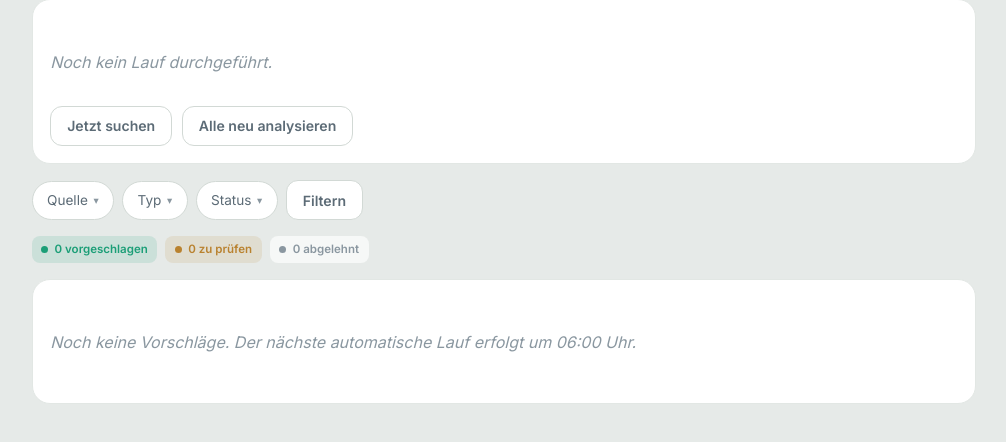
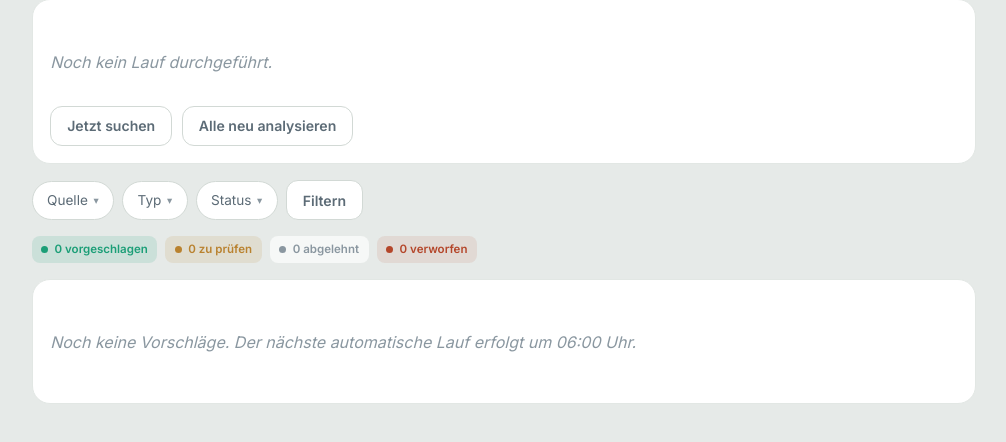
Before and after one commit to lolap92/praemien-tracker, a FastAPI app: page /vorschlaege in a window 1280 px wide. Shown: the part 119-561 px from the top of the page, without its empty margins (136-1142 px from the left). Run offline with FastAPI, Linux system fonts and the light colour scheme; data that the repository does not hold is empty.

Commit message:
Status-Chips klickbar: filtern direkt, vierter Chip "Verworfen"
- Die drei Status-Chips (vorgeschlagen/zu prüfen/abgelehnt) sind jetzt Links
  auf vorschlaege?status=... - Klick filtert direkt auf den jeweiligen
  Status, die passende Sektion (automatisch_abgelehnt/verworfen) klappt
  dabei automatisch auf.
- Neuer vierter Chip "Verworfen" plus neue Option in der Status-Filterleiste
  - vorher gab es keine Möglichkeit, gezielt nach manuell verworfenen
  Vorschlägen zu filtern.
- Zähler-Chips zeigen jetzt immer die Gesamtzahl je Status (respektiert
  Quelle/Typ-Filter, aber nicht den Status-Filter selbst) statt sich beim
  Filtern auf einen anderen Status auf 0 zurückzusetzen.

Co-Authored-By: Claude Sonnet 5 <noreply@anthropic.com>
Claude-Session: https://claude.ai/code/session_01LLiJPKEpvHjscqXUDXTuzG

```diff
--- a/praemien_tracker/app/praemien_tracker/static/css/style.css
+++ b/praemien_tracker/app/praemien_tracker/static/css/style.css
@@ -291,6 +291,18 @@ main {
   padding: 0.3rem 0.6rem;
   border-radius: 8px;
   white-space: nowrap;
+  text-decoration: none;
+}
+
+/* Anklickbare Status-Chips im Vorschläge-Tab (a.chip) filtern beim Klick
+   direkt auf den jeweiligen Status - sichtbares Hover/Focus als Hinweis,
+   dass sie interaktiv sind, im Unterschied zu reinen Anzeige-Chips. */
+a.chip {
+  cursor: pointer;
+}
+a.chip:hover,
+a.chip:focus-visible {
+  filter: brightness(0.94);
 }
 
 .chip::before {
@@ -1405,6 +1417,10 @@ table.lauf-tabelle tr:hover {
   color: var(--ink-faint);
   background: var(--surface-2);
 }
+.chip.status-verworfen {
+  color: var(--danger);
+  background: rgba(180, 70, 42, 0.1);
+}
 
 .tag-vorgeschlagen {
   background: var(--st-done);
--- a/praemien_tracker/app/praemien_tracker/templates/vorschlaege.html
+++ b/praemien_tracker/app/praemien_tracker/templates/vorschlaege.html
@@ -133,19 +133,28 @@
         <input type="checkbox" name="status" value="automatisch_abgelehnt" {{ "checked" if "automatisch_abgelehnt" in filter_status else "" }}>
         Automatisch abgelehnt
       </label>
+      <label>
+        <input type="checkbox" name="status" value="verworfen" {{ "checked" if "verworfen" in filter_status else "" }}>
+        Verworfen
+      </label>
     </div>
   </details>
   <button type="submit" class="secondary">Filtern</button>
   {% if filter_aktiv %}<a class="button secondary" href="vorschlaege">Zurücksetzen</a>{% endif %}
 </form>
 
+{% macro status_href(status_wert) -%}
+vorschlaege?status={{ status_wert }}{% for q in filter_quelle %}&quelle={{ q }}{% endfor %}{% for t in filter_typ %}&typ={{ t }}{% endfor %}
+{%- endmacro %}
+
 <div class="vorschlag-meta">
-  <span class="chip status-vorgeschlagen">{{ vorgeschlagen | length }} vorgeschlagen</span>
-  <span class="chip status-zu_pruefen">{{ zu_pruefen | length }} zu prüfen</span>
-  <span class="chip status-automatisch_abgelehnt">{{ automatisch_abgelehnt | length }} abgelehnt</span>
+  <a class="chip status-vorgeschlagen" href="{{ status_href('vorgeschlagen') }}">{{ anzahl_vorgeschlagen }} vorgeschlagen</a>
+  <a class="chip status-zu_pruefen" href="{{ status_href('zu_pruefen') }}">{{ anzahl_zu_pruefen }} zu prüfen</a>
+  <a class="chip status-automatisch_abgelehnt" href="{{ status_href('automatisch_abgelehnt') }}">{{ anzahl_abgelehnt }} abgelehnt</a>
+  <a class="chip status-verworfen" href="{{ status_href('verworfen') }}">{{ anzahl_verworfen }} verworfen</a>
 </div>
 
-{% if not vorgeschlagen and not zu_pruefen and not automatisch_abgelehnt %}
+{% if not vorgeschlagen and not zu_pruefen and not automatisch_abgelehnt and not verworfen %}
 <div class="card">
   {% if filter_aktiv %}
   <p class="leer">Keine Vorschläge passen zu den gewählten Filtern.</p>
@@ -331,7 +340,7 @@
 {% endif %}
 
 {% if automatisch_abgelehnt %}
-<details class="json-import">
+<details class="json-import" {{ "open" if "automatisch_abgelehnt" in filter_status else "" }}>
   <summary>{{ automatisch_abgelehnt | length }} automatisch abgelehnte anzeigen</summary>
   {% for g in automatisch_abgelehnt %}
   {{ vorschlag_karte(g) }}
@@ -340,7 +349,7 @@
 {% endif %}
 
 {% if verworfen %}
-<details class="json-import">
+<details class="json-import" {{ "open" if "verworfen" in filter_status else "" }}>
   <summary>{{ verworfen | length }} verworfene anzeigen</summary>
   {% for g in verworfen %}
   {{ verworfen_karte(g) }}
--- a/praemien_tracker/config.yaml
+++ b/praemien_tracker/config.yaml
@@ -1,5 +1,5 @@
 name: "Prämien-Tracker"
-version: "2.12.2"
+version: "2.13.0"
 slug: "praemien_tracker"
 description: "Private Übersicht und Verwaltung von Bank-Prämien-Deals"
 url: "https://github.com/lolap92/praemien-tracker"
```
Also changed, not shown: praemien_tracker/DOCS.md (+7 -1 lines), praemien_tracker/app/praemien_tracker/routers/vorschlaege.py (+35 -12 lines), praemien_tracker/app/tests/test_vorschlaege_router.py (+44 -3 lines), praemien_tracker/CHANGELOG.md.
